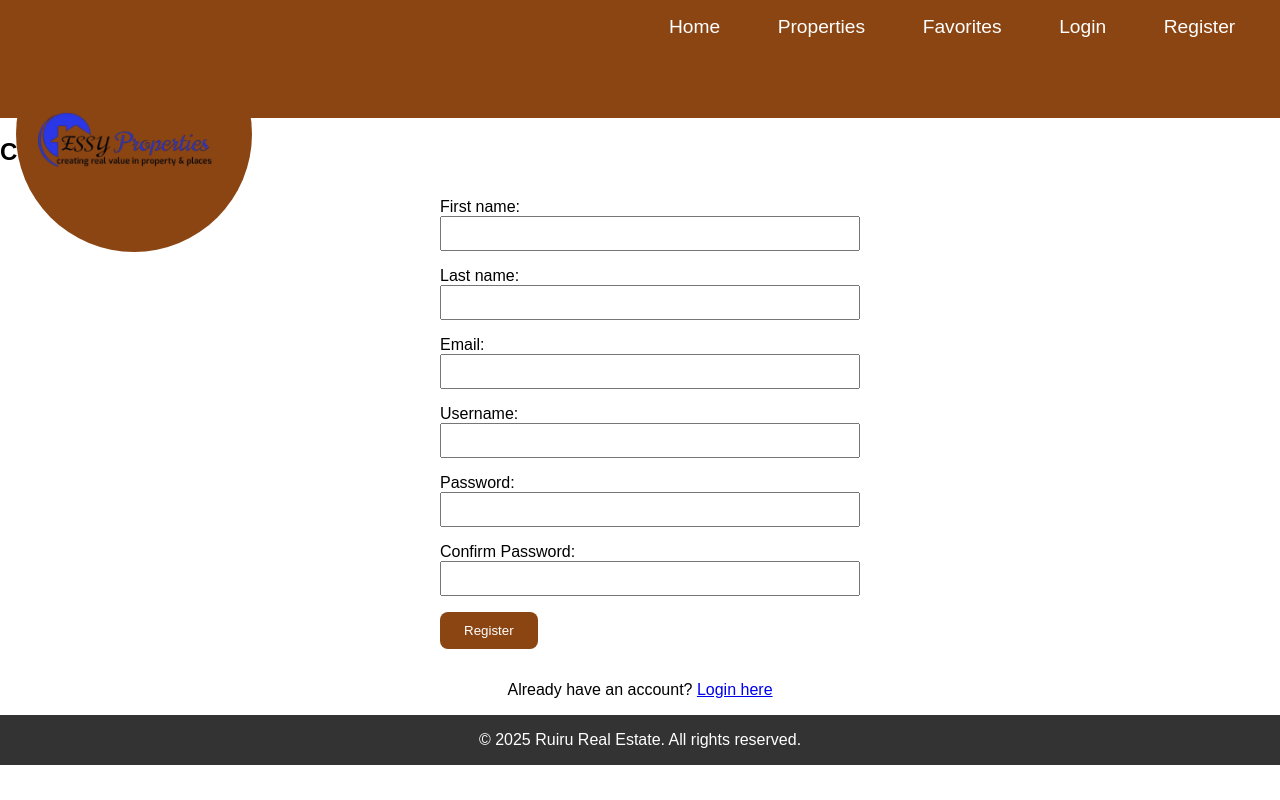
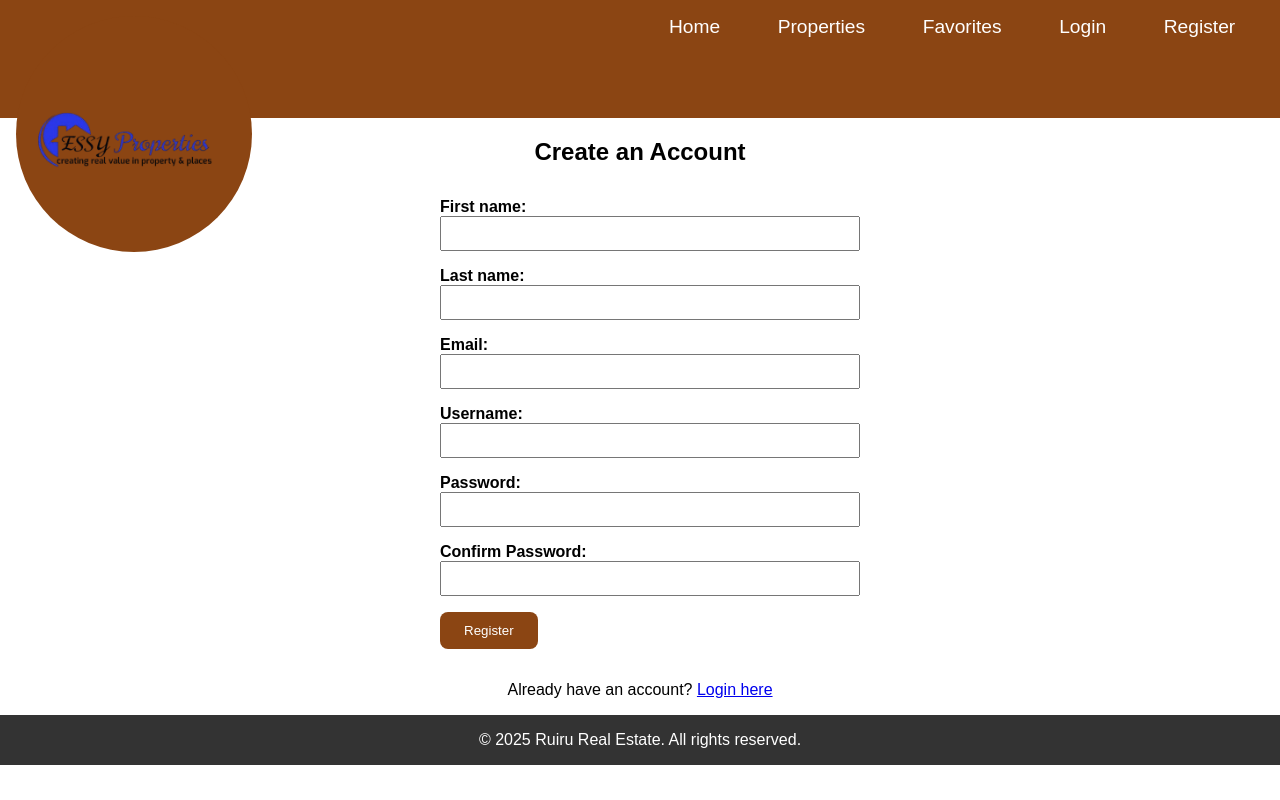
Before and after one commit to frankmuriithi/Lishya, a Django app: page /register/ in a window 1280 px wide. Run offline with Django 5.2, Linux system fonts and the light colour scheme.

Commit message:
my commit

```diff
--- a/mainapp/templates/mainapp/index.html
+++ b/mainapp/templates/mainapp/index.html
@@ -58,7 +58,7 @@
     </div>
 
     <!-- Footer links -->
-    <div style="margin-top:2rem; display:flex; align-items:center; justify-content:space-between; padding:0 2rem;">
+    <div style="margin-top:10rem; display:flex; align-items:center; justify-content:space-between; padding:0 2rem;">
       <a href="mailto:yourbusiness@example.com" style="color:black; text-decoration:underline;">Get on our mailing list</a>
       <div style="display:flex; gap:1rem;">
         <a href="https://www.facebook.com/" target="_blank"><i class="fab fa-facebook-f"></i></a>
--- a/mainapp/templates/mainapp/login.html
+++ b/mainapp/templates/mainapp/login.html
@@ -4,10 +4,10 @@
 <h2 style="text-align:center; margin-top:2rem;">Login to your account</h2>
 <form method="post" style="max-width:400px; margin:2rem auto; padding:1.5rem; background:#f5f5f5; border-radius:8px; box-shadow:0 2px 8px rgba(0,0,0,0.1);">
   {% csrf_token %}
-  <label style="display:block; margin-bottom:0.3rem;">Username:</label>
+  <label style="font-weight: bold; display:block; margin-bottom:0.3rem;">Username:</label>
   <input type="text" name="username" required style="width:100%; padding:0.5rem; margin-bottom:1rem; border:1px solid #ccc; border-radius:4px;">
 
-  <label style="display:block; margin-bottom:0.3rem;">Password:</label>
+  <label style="font-weight: bold; display:block; margin-bottom:0.3rem;">Password:</label>
   <input type="password" name="password" required style="width:100%; padding:0.5rem; margin-bottom:1rem; border:1px solid #ccc; border-radius:4px;">
 
   <button type="submit" style="width:100%; padding:0.7rem; background:#8B4513; color:white; border:none; border-radius:4px; font-size:1rem;">Login</button>
--- a/mainapp/templates/mainapp/register.html
+++ b/mainapp/templates/mainapp/register.html
@@ -1,25 +1,25 @@
 {% extends "mainapp/base.html" %}
 {% block title %}Register{% endblock %}
 {% block content %}
-<h2>Create an Account</h2>
+<h2 style="text-align: center;">Create an Account</h2>
 <form method="post" style="max-width:400px; margin:2rem auto;">
   {% csrf_token %}
-  <label>First name:</label>
+  <label style="font-weight: bold;">First name:</label>
   <input type="text" name="first_name" required style="width:100%; padding:0.5rem; margin-bottom:1rem;">
 
-  <label>Last name:</label>
+  <label style="font-weight: bold;">Last name:</label>
   <input type="text" name="last_name" required style="width:100%; padding:0.5rem; margin-bottom:1rem;">
 
-  <label>Email:</label>
+  <label style="font-weight: bold;">Email:</label>
   <input type="email" name="email" required style="width:100%; padding:0.5rem; margin-bottom:1rem;">
 
-  <label>Username:</label>
+  <label style="font-weight: bold;">Username:</label>
   <input type="text" name="username" required style="width:100%; padding:0.5rem; margin-bottom:1rem;">
 
-  <label>Password:</label>
+  <label style="font-weight: bold;">Password:</label>
   <input type="password" name="password" required style="width:100%; padding:0.5rem; margin-bottom:1rem;">
 
-  <label>Confirm Password:</label>
+  <label style="font-weight: bold;">Confirm Password:</label>
   <input type="password" name="password2" required style="width:100%; padding:0.5rem; margin-bottom:1rem;">
 
   <button type="submit" style="padding:0.7rem 1.5rem; background:#8B4513; color:white; border:none; border-radius:8px;">Register</button>
```
Also changed, not shown: db.sqlite3, media/mainapp/properties/IMG_20250418_151633_5752.jpg (added).
